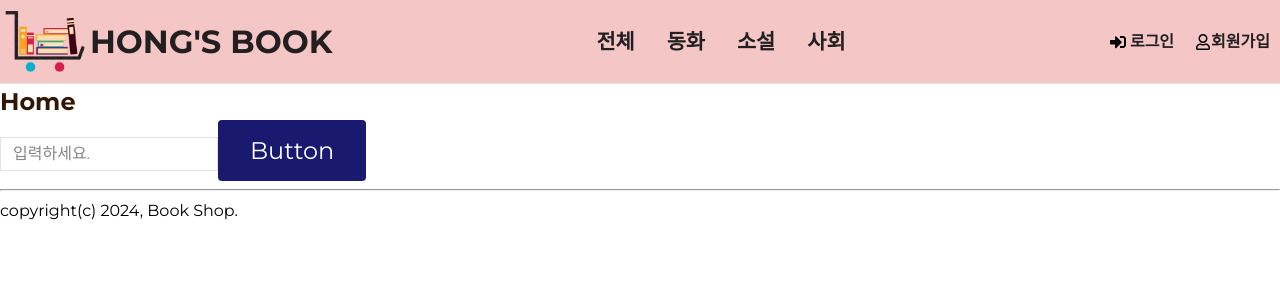
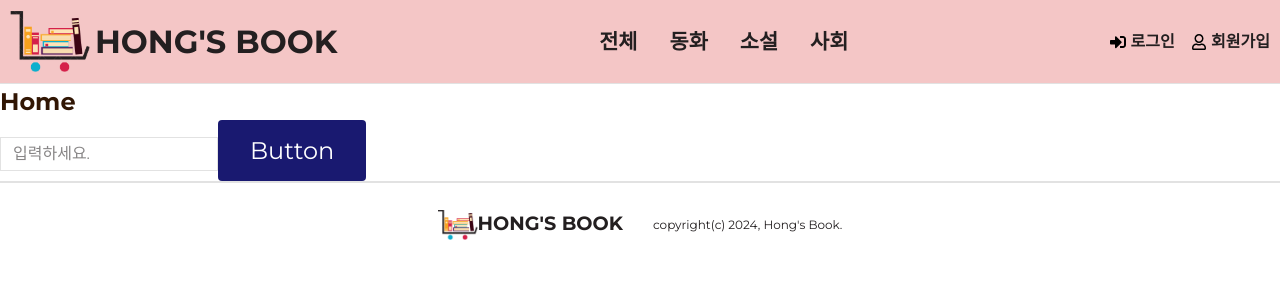
Before and after one commit to hongii/Book-Shop-FE, a React (Create React App) app: page / in a window 1280 px wide. Shown: the top 300 px of the page. Built offline with nearby package versions, Linux system fonts and the light colour scheme; a web font is replaced by a local one.

Commit message:
[feat]: Footer컴포넌트 작업

```diff
--- a/src/components/common/Footer.tsx
+++ b/src/components/common/Footer.tsx
@@ -1,12 +1,47 @@
-import React from "react";
+import styled from "styled-components";
+import logo from "../../assets/images/logoImg_white.png";
 
 const Footer = () => {
   return (
-    <>
-      <hr />
-      <div>copyright(c) 2024, Book Shop.</div>
-    </>
+    <FooterStyle>
+      <h2 className="logo">
+        <img src={logo} alt="book shop logo" />
+        HONG'S BOOK
+      </h2>
+      <div className="copyright">
+        <p>copyright(c) 2024, Hong's Book.</p>
+      </div>
+    </FooterStyle>
   );
 };
 
+const FooterStyle = styled.footer`
+  width: 100%;
+  margin: 0 auto;
+  /* max-width: ${({ theme }) => theme.layout.width.large}; */
+  padding: 10px;
+  border-top: 2px solid ${({ theme }) => theme.color.border};
+
+  display: flex;
+  align-items: center;
+  justify-content: center;
+
+  .logo {
+    padding-right: 30px;
+    font-size: 1.2rem;
+    color: ${({ theme }) => theme.color.text};
+
+    img {
+      width: 40px;
+    }
+  }
+
+  .copyright {
+    p {
+      font-size: 0.75rem;
+      color: ${({ theme }) => theme.color.text};
+    }
+  }
+`;
+
 export default Footer;
--- a/src/components/common/Header.tsx
+++ b/src/components/common/Header.tsx
@@ -53,7 +53,7 @@ const Header = () => {
           </li>
           <li>
             <a href="/register">
-              <FaRegUser /> 회원가입
+              <FaRegUser /> &nbsp;회원가입
             </a>
           </li>
         </ul>
@@ -68,7 +68,7 @@ const HeaderStyle = styled.header`
   margin: 0 auto;
   /* max-width: ${({ theme }) => theme.layout.width.large}; */
   background-color: ${({ theme }) => theme.color.background};
-  padding: 10px 5px;
+  padding: 10px;
 
   display: flex;
   align-items: center;
@@ -115,7 +115,6 @@ const HeaderStyle = styled.header`
       color: ${({ theme }) => theme.color.text};
       display: flex;
       align-items: center;
-      padding-right: 5px;
 
       &:hover {
         color: ${({ theme }) => theme.color.primary};
```
Also changed, not shown: src/assets/images/logoImg_white.png (added).
